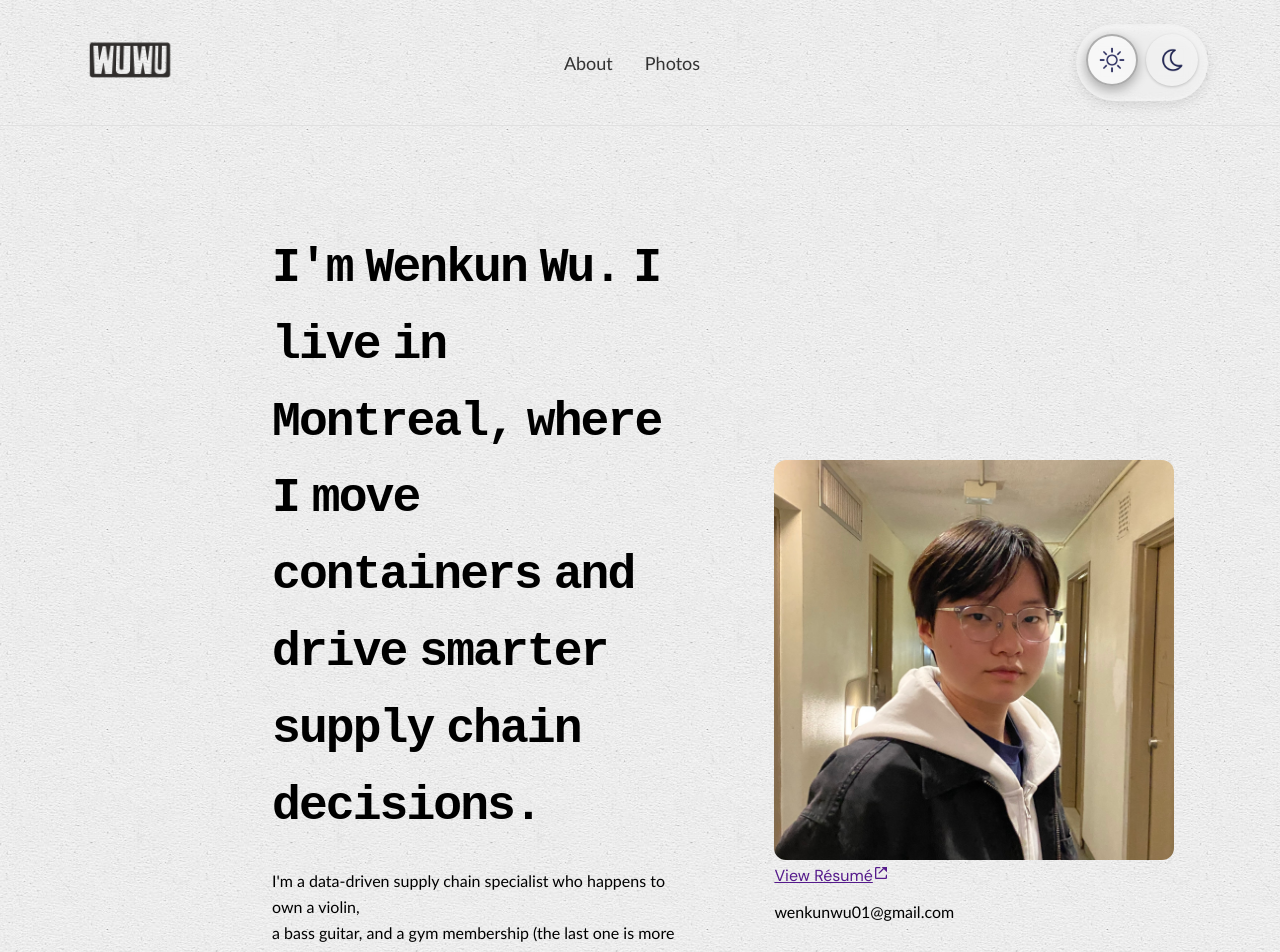
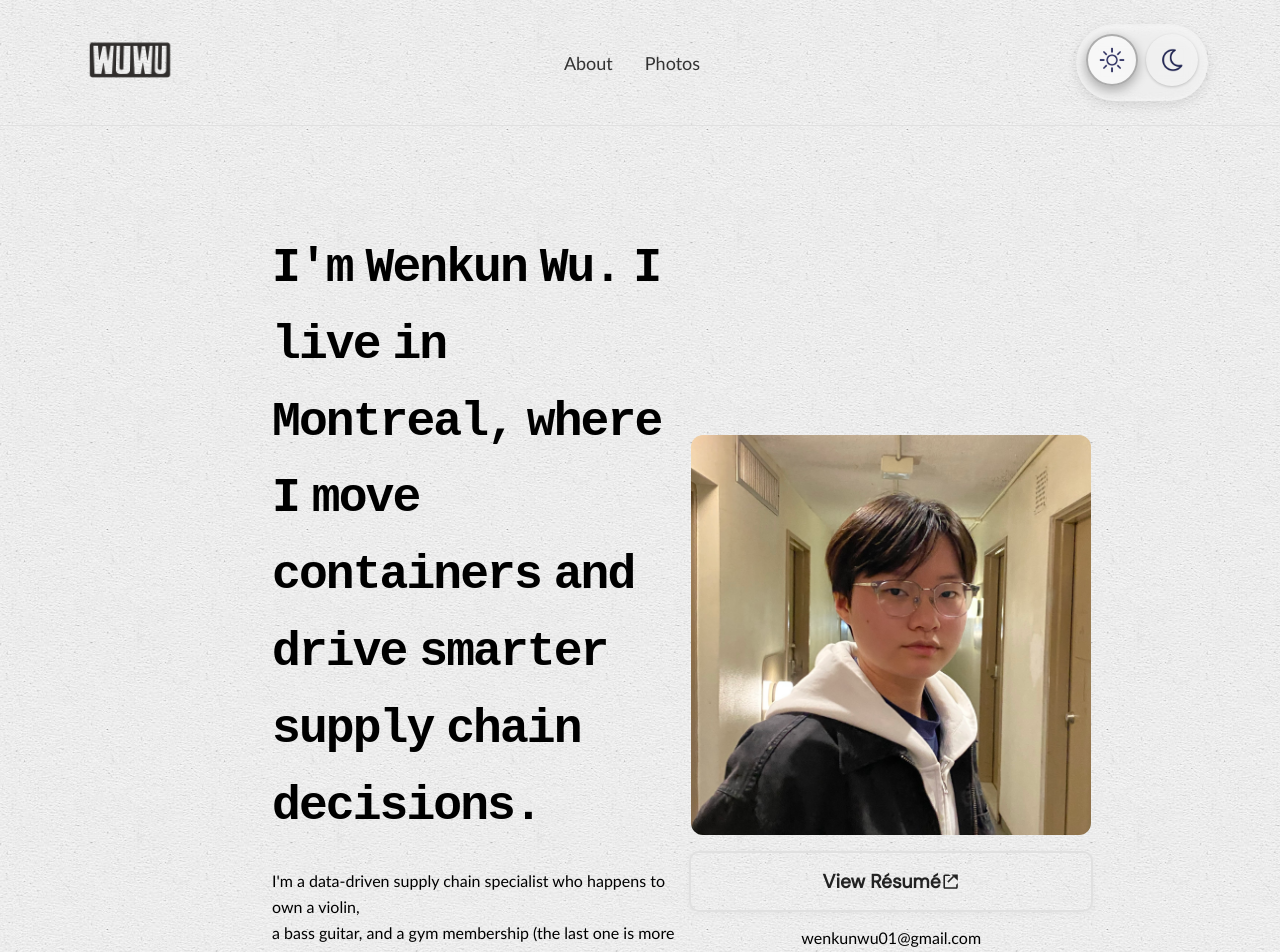
Before and after one commit to Mishimazzz/Wenkun-Wu-Personal-Web, a React (Vite) app in the folder vite-project/: page /about in a window 1280 px wide. Shown: the top 952 px of the page. Built offline with nearby package versions, Linux system fonts and the light colour scheme.

Commit message:
about page temporally done

```diff
--- a/vite-project/src/Pages/About.css
+++ b/vite-project/src/Pages/About.css
@@ -7,3 +7,35 @@
 .leftSection {
   line-height: 1.6;
 }
+
+.rightSection {
+  display: flex;
+  flex-direction: column;
+  align-items: center;
+}
+
+.resume a {
+  display: flex;
+  align-items: center;
+  justify-content: center;
+  width: 400px;
+  padding: 16px 0px;
+  border: 2px solid #e0e0e0;
+  border-radius: 10px;
+  font-weight: bold;
+  font-size: 1.2rem;
+  color: #222;
+  text-decoration: none;
+  transition: box-shadow 0.2s, border-color 0.2s;
+  box-shadow: 0 2px 8px rgba(0, 0, 0, 0.03);
+  margin-top: 16px;
+}
+
+.resume a:hover {
+  border-color: #bdbdbd;
+  box-shadow: 0 4px 16px rgba(0, 0, 0, 0.08);
+}
+
+body.dark a {
+  color: white;
+}
--- a/vite-project/src/Pages/About.tsx
+++ b/vite-project/src/Pages/About.tsx
@@ -21,7 +21,8 @@ function About()
       </div>
       <div className='rightSection'>
         <img src="./public/wenkunwu.jpg" alt="wenkun wu image" />
-        <a href="">
+        <div className='resume'>
+            <a href="./public/WenkunWu_Resume2025.pdf">
             View Résumé
             <svg
               stroke="currentColor"
@@ -36,6 +37,7 @@ function About()
               <path d="M19 19H5V5h7l-2-2H5c-1.103 0-2 .897-2 2v14c0 1.103.897 2 2 2h14c1.103 0 2-.897 2-2v-5l-2 2v3z"></path>
             </svg>
           </a>
+        </div>
         <p>wenkunwu01@gmail.com</p>
       </div>
       </div>
```
Also changed, not shown: 1 other file (tests, documents, lock files or other folders). Lines whose indentation alone changed are shown as unchanged.
